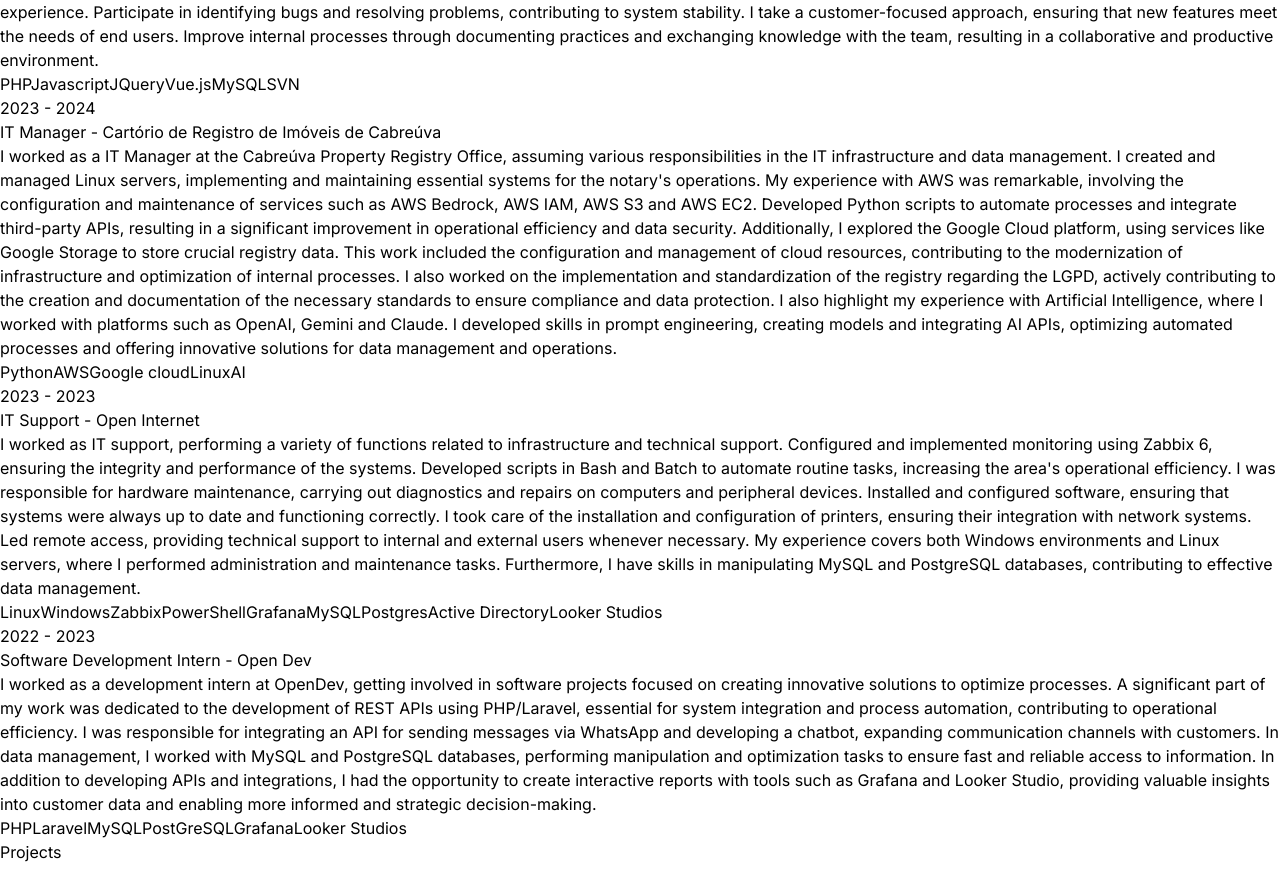
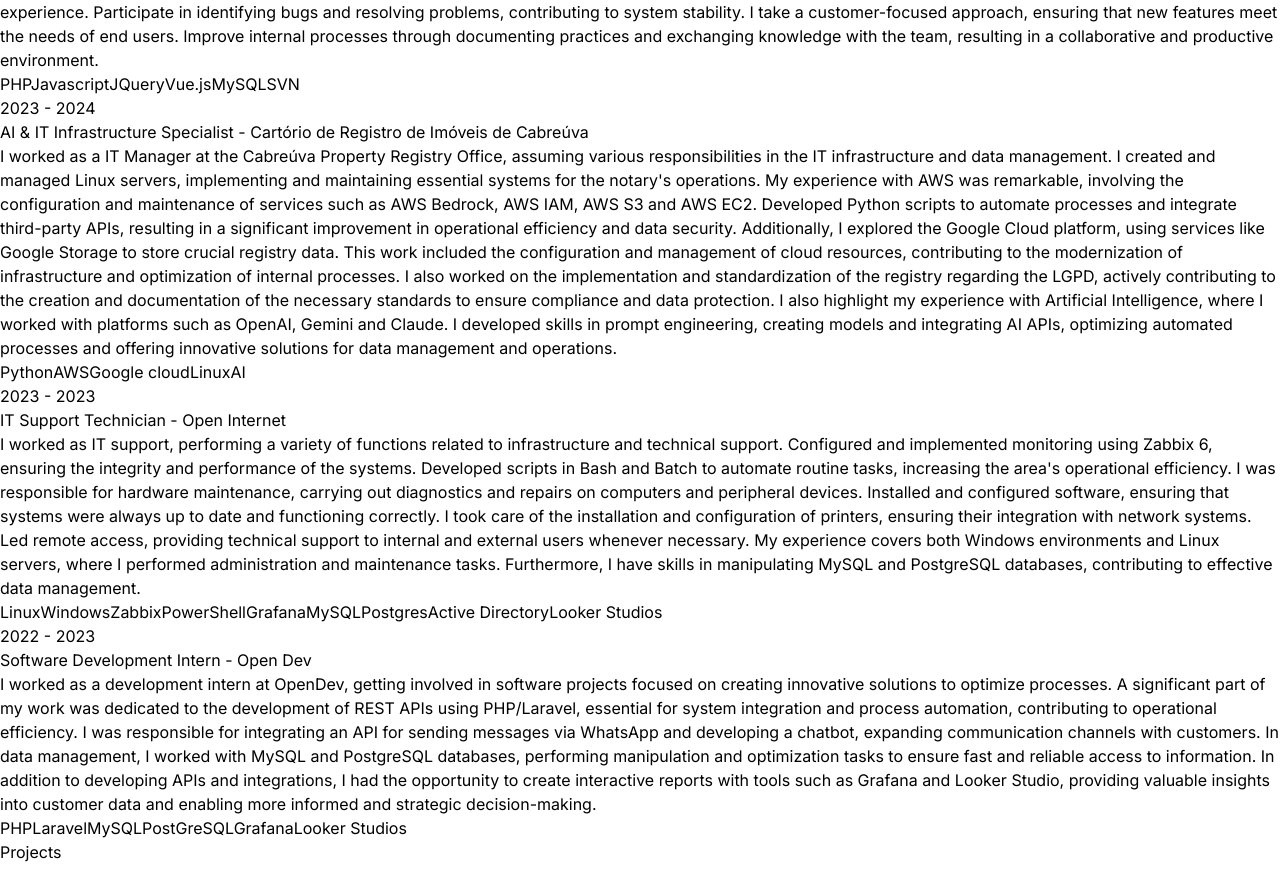
Before and after one commit to AlbertoDumonttDev/projeto-portifolio-react-tailwindcss, a React (Vite) app: page / in a window 1280 px wide. Shown: the part 1565-2439 px from the top of the page. Built offline with nearby package versions, Linux system fonts and the light colour scheme.

Commit message:
Fix: English CV

```diff
--- a/src/constants/index.js
+++ b/src/constants/index.js
@@ -16,7 +16,7 @@
   },
   {
     year: "2023 - 2024",
-    role: "IT Manager",
+    role: "AI & IT Infrastructure Specialist",
     company: "Cartório de Registro de Imóveis de Cabreúva",
     description: `I worked as a IT Manager at the Cabreúva Property Registry Office, assuming various responsibilities in the IT infrastructure and data management. I created and managed Linux servers, implementing and maintaining essential systems for the notary's operations. My experience with AWS was remarkable, involving the configuration and maintenance of services such as AWS Bedrock, AWS IAM, AWS S3 and AWS EC2. Developed Python scripts to automate processes and integrate third-party APIs, resulting in a significant improvement in operational efficiency and data security.
 Additionally, I explored the Google Cloud platform, using services like Google Storage to store crucial registry data. This work included the configuration and management of cloud resources, contributing to the modernization of infrastructure and optimization of internal processes. I also worked on the implementation and standardization of the registry regarding the LGPD, actively contributing to the creation and documentation of the necessary standards to ensure compliance and data protection. I also highlight my experience with Artificial Intelligence, where I worked with platforms such as OpenAI, Gemini and Claude. I developed skills in prompt engineering, creating models and integrating AI APIs, optimizing automated processes and offering innovative solutions for data management and operations.`,
@@ -24,7 +24,7 @@
   },
   {
     year: "2023 - 2023",
-    role: "IT Support",
+    role: "IT Support Technician",
     company: "Open Internet",
     description: `I worked as IT support, performing a variety of functions related to infrastructure and technical support. Configured and implemented monitoring using Zabbix 6, ensuring the integrity and performance of the systems. Developed scripts in Bash and Batch to automate routine tasks, increasing the area's operational efficiency. I was responsible for hardware maintenance, carrying out diagnostics and repairs on computers and peripheral devices. Installed and configured software, ensuring that systems were always up to date and functioning correctly.
 I took care of the installation and configuration of printers, ensuring their integration with network systems. Led remote access, providing technical support to internal and external users whenever necessary. My experience covers both Windows environments and Linux servers, where I performed administration and maintenance tasks. Furthermore, I have skills in manipulating MySQL and PostgreSQL databases, contributing to effective data management.`,
```
